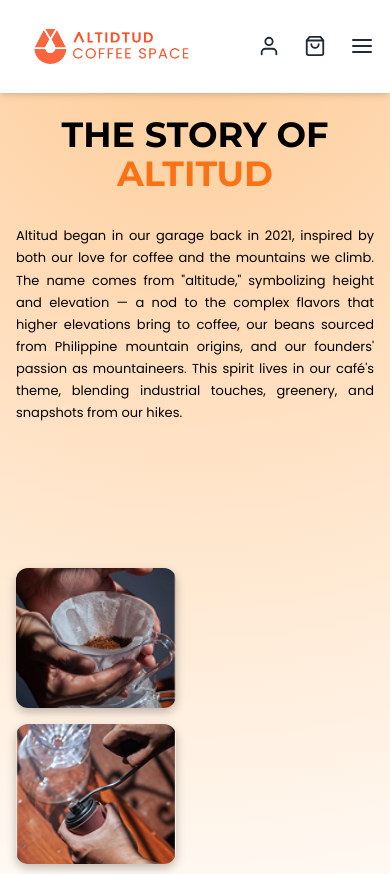
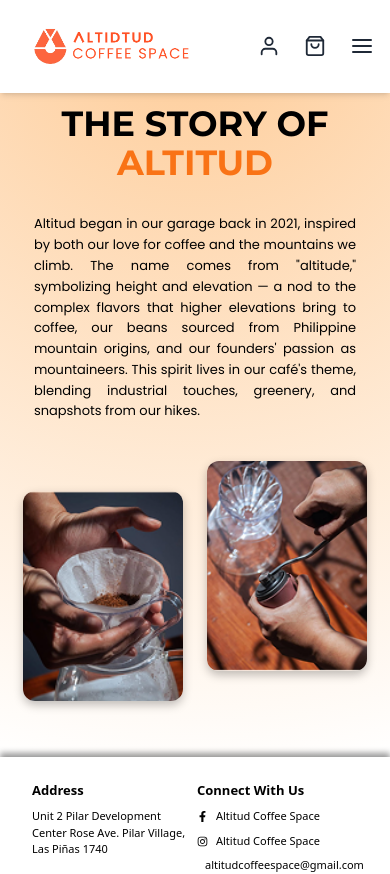
Before and after one commit to rzkei0305/Altitud-Coffee-Space, a React (Create React App) app: page /about in a window 390 px wide. Shown: the top 874 px of the page. Built offline with nearby package versions, Linux system fonts and the light colour scheme.

Commit message:
updated about & basket pages

```diff
--- a/src/css/About.css
+++ b/src/css/About.css
@@ -52,12 +52,10 @@
   position: relative;
 }
 
-/* left image - a bit lower */
 .img-left {
   margin-top: 80px;
 }
 
-/* right image - a bit higher */
 .img-right {
   margin-bottom: 100px;
 }
@@ -75,62 +73,94 @@
   transform: scale(1.03);
 }
 
-
 @media (min-width: 541px) and (max-width: 1024px) {
   .about-content {
     flex-direction: column;
     text-align: center;
+    align-items: center;
     padding: 3rem 2rem;
+  }
+
+  .about-left h1 {
+    font-size: 65px;
+    margin-bottom: 1rem;
+    margin-top: 3vh;
+  }
+
+  .about-text {
+    max-width: 100%;
+    font-size: 17px;
+    line-height: 1.6;
   }
 
   .about-images {
     flex-direction: row;
     justify-content: center;
-    gap: 16px;
+    align-items: center;
+    gap: 2rem;
+    margin-top: -2vh;
   }
 
-  .about-text {
-    max-width: 100%;
+  .about-images img {
+    width: 300px;
+    height: 420px;
+    border-radius: 12px;
+    object-fit: cover;
   }
 }
 
 @media (max-width: 540px) {
   .about-content {
-    padding: 2rem 1rem;
     flex-direction: column;
     text-align: center;
+    align-items: center;
+    padding: 2rem 1rem;
   }
 
-  .about-left{
-    margin-top: 10vh;
+  .about-left {
+    order: 1;
+    display: flex;
+    flex-direction: column;
+    align-items: center;
   }
+
 
   .about-left h1 {
     font-size: 35px;
+    margin-bottom: 1rem;
+    margin-top: 3vh;
   }
 
   .about-text {
-   font-size: 13px;
-   margin-top: 2rem;
+    order: 3;
+    font-size: 13px;
+    line-height: 1.6;
+    margin-top: 1rem;
+    max-width: 90%;
   }
 
   .about-images {
-    flex-direction: column;
+    order: 2;
+    flex-direction: row;
     justify-content: center;
-    gap: 16px;
+    align-items: center;
+    gap: 1.5rem;
+    margin-top: -3vh;
+    margin-bottom: 1.5rem;
   }
 
   .about-images img {
     width: 160px;
-    height: 140px;
+    height: 210px;
+    border-radius: 12px;
+    object-fit: cover;
   }
 
   .img-left {
-  margin-top: 80px;
+    margin-top: 30px;
+  }
+
+  .img-right {
+    margin-bottom: 30px;
+  }
 }
-
-/* right image - a bit higher */
-.img-right {
-  margin-bottom: 100px;
-}
-}
--- a/src/css/Basket.css
+++ b/src/css/Basket.css
@@ -67,6 +67,21 @@
   @apply font-medium text-right;
 }
 
+.delete-icon {
+  @apply text-[#FF5125] cursor-pointer transition-transform duration-200;
+}
+
+.delete-icon:hover {
+  @apply scale-110;
+}
+
+.clear-btn {
+  @apply text-[12px] font-poppins sm:text-[20px] w-60 mx-auto  px-6 py-2 mt-5 border-2 border-white rounded-full bg-orange-500 text-white cursor-pointer
+  transition-all duration-300 ease-in-out;
+}
+
+
+
 .basket-right {
   @apply fixed top-[60px] right-0 h-[calc(100vh-60px)] md:w-1/3
          bg-gradient-to-b from-orange-200 to-orange-500 text-black
--- a/src/css/CreateAcc.css
+++ b/src/css/CreateAcc.css
@@ -46,6 +46,10 @@
 .regis-form button {
   @apply w-60 mx-auto mt-2 bg-white/20 border border-white text-white font-normal tracking-wide
   rounded-full py-2 text-sm hover:bg-[#FF5125] transition;
+}
+
+.regis-form button:hover {
+  box-shadow: 0 0 10px 4px rgba(255, 255, 255, 0.7);
 }
 
 .regis-form p {
--- a/src/css/Home.css
+++ b/src/css/Home.css
@@ -9,7 +9,6 @@
 .logo {
   @apply h-auto items-center justify-start;
   flex-shrink:0 !important;
-  /* width: clamp(300px, 60vw, 900px);   */
 }
 
 .logo img {
@@ -37,7 +36,6 @@
     margin-left: -10vh;
   }
 }
-
 
 
 .icons button {
@@ -628,7 +626,7 @@
 
   .barista-card {
     flex: 0 0 auto;
-    width: 150px;
+    width: 180px;
     background-color: #FDDBBC;
     scroll-snap-align: center;
     transition: transform 0.3s ease;
--- a/src/css/Login.css
+++ b/src/css/Login.css
@@ -45,7 +45,6 @@
   focus:outline-none border border-white;
 }
 
-
 .password-wrapper {
   @apply relative;
 }
@@ -61,6 +60,11 @@
 .login-form button {
   @apply w-40 mx-auto mt-2 bg-white/20 border border-white text-white font-normal tracking-wide
   rounded-full py-2 text-sm hover:bg-[#FF5125] transition;
+
+}
+
+.login-form button:hover {
+  box-shadow: 0 0 10px 4px rgba(255, 255, 255, 0.7);
 }
 
 .login-form p span {
--- a/src/pages/Homepage/Basket.jsx
+++ b/src/pages/Homepage/Basket.jsx
@@ -1,6 +1,6 @@
 import React, { useState } from "react";
 import "../../css/Basket.css";
-import { FiShoppingBag, FiMenu, FiXCircle } from "react-icons/fi";
+import { FiShoppingBag, FiMenu, FiXCircle, FiDelete } from "react-icons/fi";
 import { useBasket } from "../../context/BasketContext";
 import logo from "../../assets/logo with name.png";
 import { useNavigate } from "react-router-dom";
@@ -74,12 +74,12 @@
                   <p className="basket-price">
                     ₱ {parseInt(item.price.replace("₱", "")) * item.quantity}
                   </p>
-                  <button
-                    className="remove-btn"
-                    onClick={() => removeFromBasket(item.name)}
-                  >
-                    Remove
-                  </button>
+<FiDelete
+  className="delete-icon"
+  onClick={() => removeFromBasket(item.name)}
+  size={22}
+/>
+
                 </div>
               ))
             )}
--- a/src/pages/Homepage/Home.jsx
+++ b/src/pages/Homepage/Home.jsx
@@ -58,7 +58,6 @@
         </div>
       </header> */}
 
-      {/* HERO SECTION */}
       <section className="hero">
         <div className="hero-overlay"></div>
         <div className="hero-content">
--- a/src/pages/Menus/Coffee.jsx
+++ b/src/pages/Menus/Coffee.jsx
@@ -24,6 +24,7 @@
 import icedHorchata from "../../assets/coffee/dirty horchata (cold).png";
 import icedToasted from "../../assets/coffee/toasted dirty horchata (cold).png";
 import icedMatcha from "../../assets/coffee/dirty matcha latte.png";
+import Navbar from "../../components/Navbar";
 
 function Coffee() {
   const { addToBasket } = useBasket();
@@ -53,7 +54,7 @@
 
   const [hotQuantities, setHotQuantities] = useState(hotCoffee.map(() => 1));
   const [icedQuantities, setIcedQuantities] = useState(icedCoffee.map(() => 1));
-  const [alert, setAlert] = useState(null); // 💬 alert message
+  const [alert, setAlert] = useState(null);
 
   const handleAddToBasket = (item, quantity) => {
     addToBasket({ ...item, quantity });
@@ -112,11 +113,13 @@
     ));
 
   return (
+    <>
+    <Navbar />
     <div className="coffee-page">
 
       {alert && <div className="alert-popup">{alert}</div>}
 
-      <header className="coffee-header">
+      {/* <header className="coffee-header">
         <div className="logo">
           <img src={logo} alt="Logo" onClick={backToHome} />
         </div>
@@ -124,7 +127,7 @@
           <FiShoppingBag className="icon" onClick={handleBasket} />
           <FiMenu className="icon" />
         </div>
-      </header>
+      </header> */}
 
       <h1 className="coffee-title">COFFEE</h1>
       <p className="coffee-subtitle">
@@ -144,6 +147,7 @@
         {renderItems(icedCoffee, icedQuantities, setIcedQuantities)}
       </div>
     </div>
+    </>
   );
 }
 
--- a/src/pages/Menus/Noncoffee.jsx
+++ b/src/pages/Menus/Noncoffee.jsx
@@ -18,6 +18,7 @@
 import icedBerry from "../../assets/noncoffee/berry bliss.png";
 import icedMango from "../../assets/noncoffee/mango iced tea.png";
 import icedGreenTea from "../../assets/noncoffee/green tea lemonade.png";
+import Navbar from "../../components/Navbar";
 
 function NonCoffee() {
   const { addToBasket } = useBasket();
@@ -41,7 +42,7 @@
 
   const allItems = [...hotNonCoffee, ...icedNonCoffee];
   const [quantities, setQuantities] = useState(allItems.map(() => 1));
-  const [alert, setAlert] = useState(null); // 💬 alert message
+  const [alert, setAlert] = useState(null);
 
   const increaseQty = (index) => {
     const newQty = [...quantities];
@@ -99,11 +100,13 @@
     ));
 
   return (
+    <>
+    <Navbar />
     <div className="coffee-page">
 
       {alert && <div className="alert-popup">{alert}</div>}
 
-      <header className="coffee-header">
+      {/* <header className="coffee-header">
         <div className="logo">
           <img src={logo} alt="Logo" onClick={backToHome}/>
         </div>
@@ -111,7 +114,7 @@
           <FiShoppingBag className="icon" onClick={handleBasket} />
           <FiMenu className="icon" />
         </div>
-      </header>
+      </header> */}
 
       <h1 className="coffee-title">NON COFFEE</h1>
       <p className="coffee-subtitle">
@@ -129,6 +132,7 @@
         {renderItems(icedNonCoffee, hotNonCoffee.length)}
       </div>
     </div>
+    </>
   );
 }
 
--- a/src/pages/Menus/Pastries.jsx
+++ b/src/pages/Menus/Pastries.jsx
@@ -15,6 +15,7 @@
 import chickenpie from "../../assets/pastries/chicken pie.png";
 import flatbread from "../../assets/pastries/three cheese flat bread.png";
 import pizzabread from "../../assets/pastries/pizza bread.png";
+import Navbar from "../../components/Navbar";
 
 function Pastries() {
   const { addToBasket } = useBasket();
@@ -34,7 +35,7 @@
   ];
 
   const [quantities, setQuantities] = useState(items.map(() => 1));
-  const [alert, setAlert] = useState(null); // 💬 alert state
+  const [alert, setAlert] = useState(null);
 
   const increaseQty = (index) => {
     const newQty = [...quantities];
@@ -70,11 +71,13 @@
   };
 
   return (
+    <>
+    <Navbar/>
     <div className="pastries-page">
 
       {alert && <div className="alert-popup">{alert}</div>}
 
-      <header className="pastries-header">
+      {/* <header className="pastries-header">
         <div className="logo">
           <img src={logo} alt="Logo" onClick={backToHome}/>
         </div>
@@ -82,7 +85,7 @@
           <FiShoppingBag className="icon" onClick={handleBasket} />
           <FiMenu className="icon" />
         </div>
-      </header>
+      </header> */}
 
       <h1 className="pastries-title">PASTRIES</h1>
       <p className="pastries-subtitle">
@@ -114,6 +117,7 @@
         ))}
       </div>
     </div>
+    </>
   );
 }
 
--- a/src/pages/Menus/Specials.jsx
+++ b/src/pages/Menus/Specials.jsx
@@ -17,6 +17,7 @@
 import Isla from "../../assets/specials/isla.png";
 import Sunkissed from "../../assets/specials/sunkissed.png";
 import Avogato from "../../assets/specials/avogato.png";
+import Navbar from "../../components/Navbar";
 
 function Specials() {
   const { addToBasket } = useBasket();
@@ -98,6 +99,8 @@
     ));
 
   return (
+    <>
+    <Navbar />
     <div className="specials-page">
 
       {alert && (
@@ -106,7 +109,7 @@
         </div>
       )}
 
-      <header className="specials-header">
+      {/* <header className="specials-header">
         <div className="logo">
           <img src={logo} alt="Logo" onClick={backToHome}/>
         </div>
@@ -114,7 +117,7 @@
           <FiShoppingBag className="icon" onClick={handleBasket} />
           <FiMenu className="icon" />
         </div>
-      </header>
+      </header> */}
 
       <h1 className="specials-title">ALTITUD SPECIALS</h1>
       <p className="specials-subtitle">
@@ -132,6 +135,7 @@
         {renderItems(icedSpecials, hotSpecials.length)}
       </div>
     </div>
+    </>
   );
 }
 
```
Also changed, not shown: src/pages/Login/Login.jsx (+27 -12 lines).
